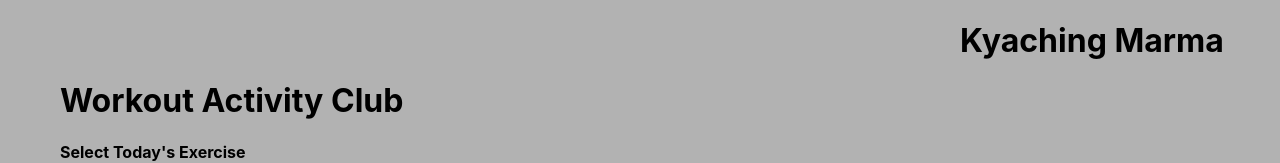
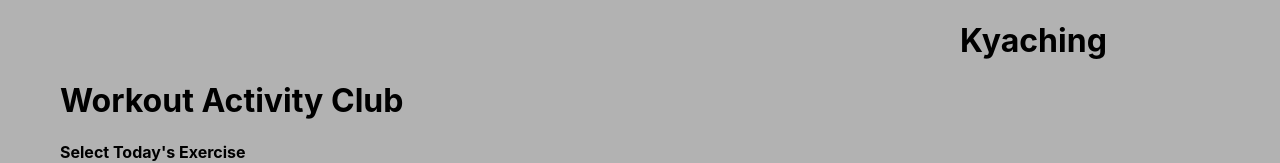
Before and after one commit to Kyaching/workout-club, a React (Create React App) app: page / in a window 1280 px wide. Shown: the top 163 px of the page. Built offline with nearby package versions, Linux system fonts and the light colour scheme.

Commit message:
added Workout-info component

```diff
--- a/src/App.js
+++ b/src/App.js
@@ -1,13 +1,12 @@
 import "./App.css";
 import Activities from "./components/Activities/Activities";
+import WorkoutInfo from "./components/WorkoutInfo/WorkoutInfo";
 
 function App() {
   return (
     <div className="App">
       <Activities></Activities>
-      <div>
-        <h1>Kyaching Marma</h1>
-      </div>
+      <WorkoutInfo></WorkoutInfo>
     </div>
   );
 }
--- /dev/null
+++ b/src/components/WorkoutInfo/WorkoutInfo.js
@@ -0,0 +1,11 @@
+import React from "react";
+
+const WorkoutInfo = () => {
+  return (
+    <div>
+      <h1>Kyaching</h1>
+    </div>
+  );
+};
+
+export default WorkoutInfo;
```
Also changed, not shown: src/components/WorkoutInfo/WorkoutInfo.css (added).
